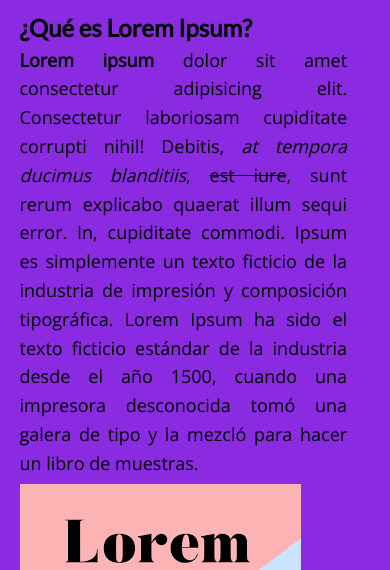
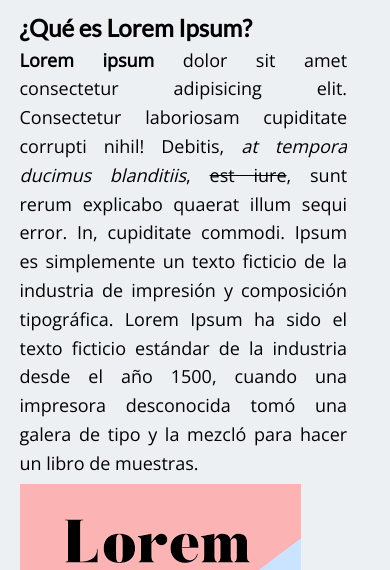
Before and after one commit to haldryn-second/html-css-1, a plain HTML site: page blog.html in a window 390 px wide. Shown: the part 107-677 px from the top of the page. Drawn offline with nearby package versions, Linux system fonts and the light colour scheme.

Commit message:
error color solucionado

```diff
--- a/css/style.css
+++ b/css/style.css
@@ -130,9 +130,6 @@ footer small {
 }
 
 @media screen and (max-width: 1024px) {
-    body {
-        background-color: aqua;
-    }
     .main {
         display: inline-block;
         width: 90%;
@@ -147,9 +144,6 @@ footer small {
 }
 
 @media screen and (max-width: 653px) and (min-width: 481px) {
-    body {
-        background-color: red;
-    }
     .main {
         display: inline-block;
         width: 86%;
@@ -182,9 +176,6 @@ footer small {
 }
 
 @media screen and (max-width: 480px) {
-    body {
-        background-color: blueviolet;
-    }
     .main {
         display: inline-block;
         width: 84%;
```
